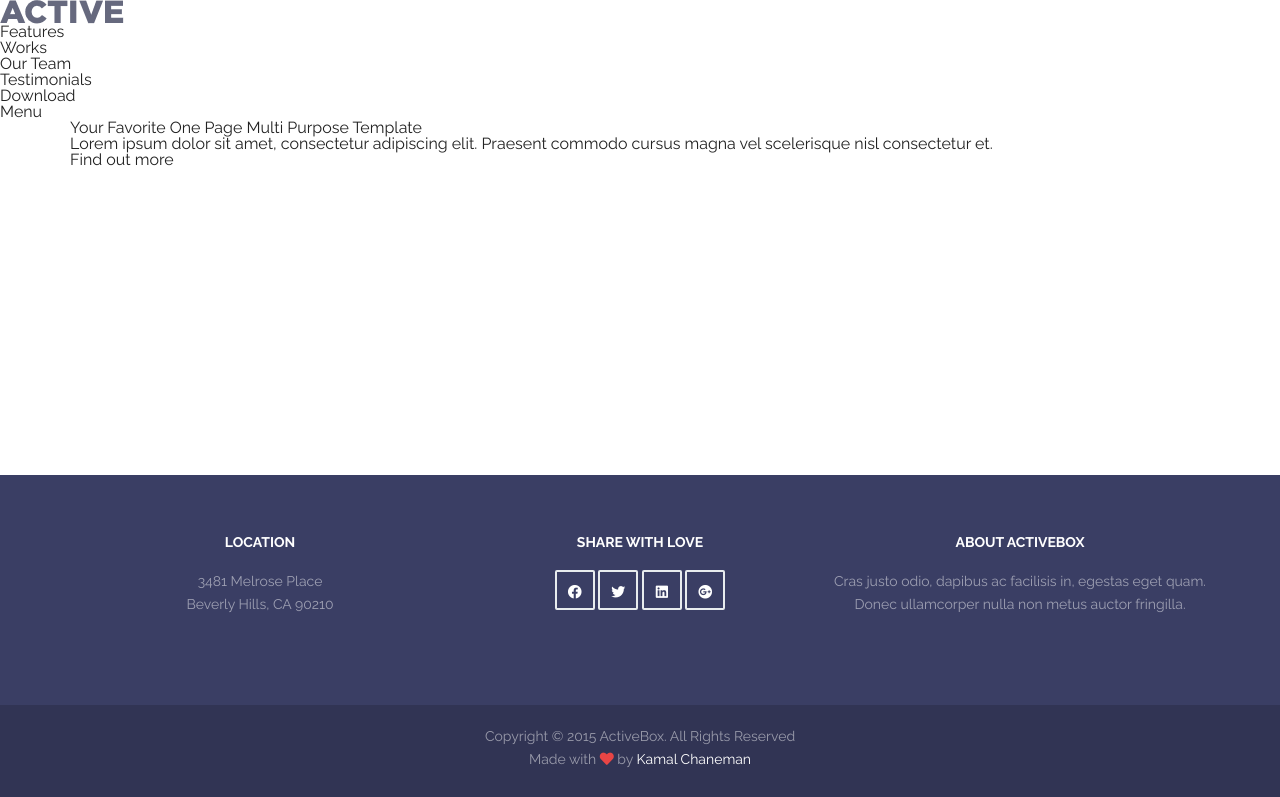
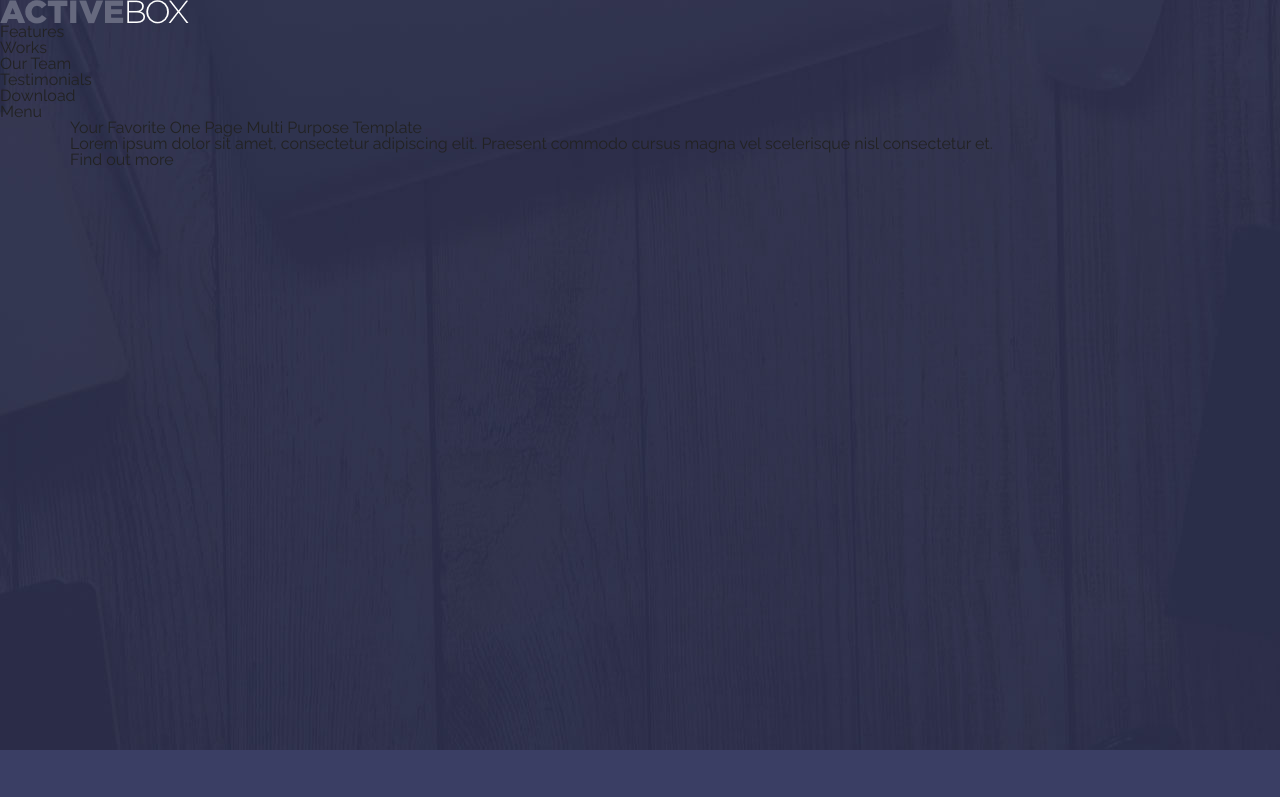
Before and after one commit to StudyCool/task_holiday_KulykAnn, a website built with webpack: page src/index.html in a window 1280 px wide. Shown: the top 797 px of the page. Built offline with nearby package versions, Linux system fonts and the light colour scheme; files whose address does not match are found by name.

Commit message:
was create styles for banner

```diff
--- /dev/null
+++ b/src/assets/scss/banner.scss
@@ -0,0 +1,7 @@
+.banner {
+  background-image: url(../images/banner.jpg);
+  background-position: center top;
+  background-repeat: no-repeat;
+  background-size: cover;
+  min-height: 750px;
+}
--- a/src/assets/scss/styles.scss
+++ b/src/assets/scss/styles.scss
@@ -1,5 +1,6 @@
 @import "footer";
 @import "header";
+@import "banner";
 
 body {
   font-family: 'Raleway', sans-serif;
@@ -28,9 +29,14 @@ body {
 a{
   text-decoration: none;
   color: inherit;
+  cursor: pointer;
 }
 
 a:hover, a:active{
 
   transition: background-color, color, 0.3s;
 }
+
+img {
+  vertical-align: middle;
+}
--- a/src/index.html
+++ b/src/index.html
@@ -13,7 +13,7 @@
 <section class="banner">
     <header id="header">
         <div class="header-content clearfix">
-            <a class="logo" href="#"><img src="images/logo.png" alt=""></a>
+            <a class="logo" href="#"><img src="assets/images/logo.png" alt=""></a>
             <nav class="navigation" role="navigation">
                 <ul class="primary-nav">
                     <li><a href="#features" class="">Features</a></li>
```
